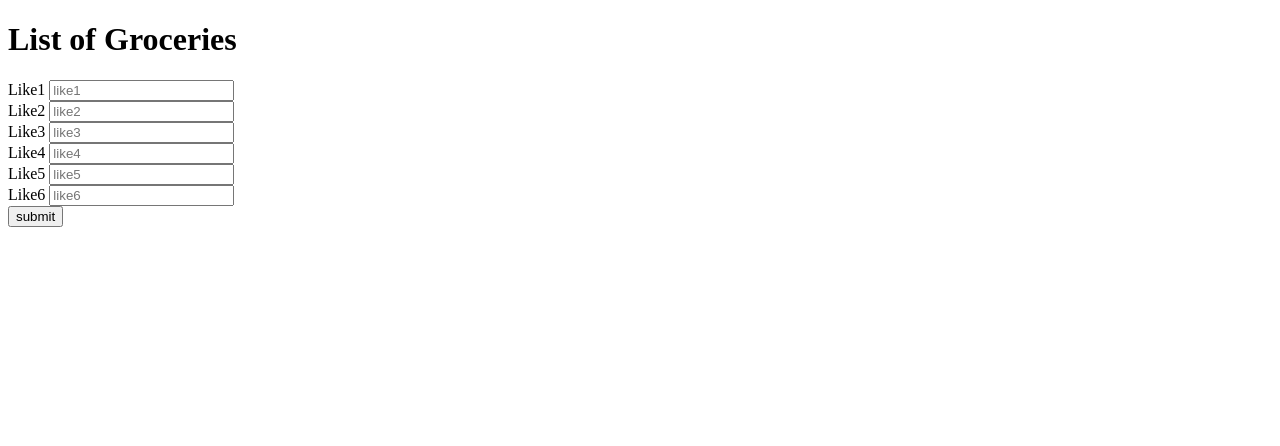
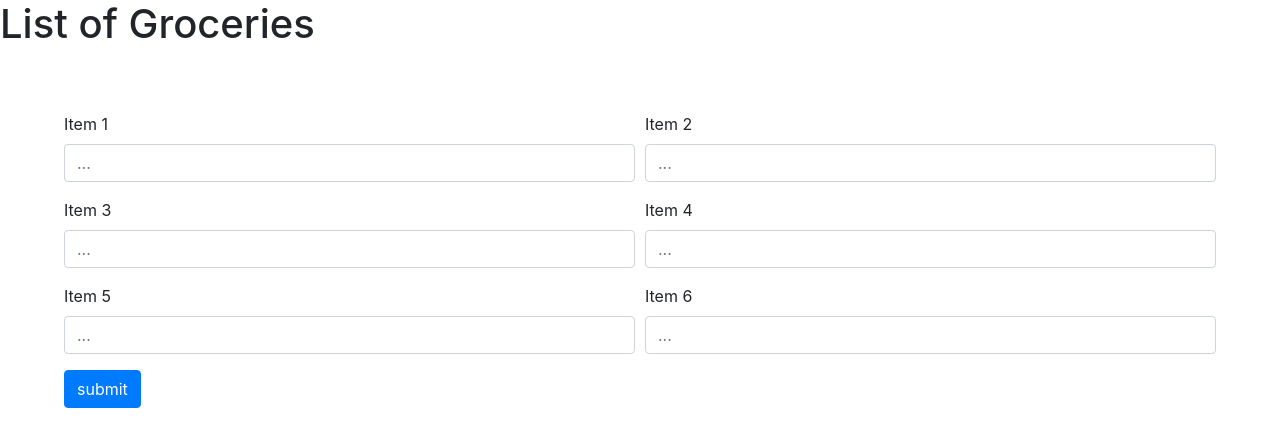
Before and after one commit to TanviCodeLife/groceries-list, a plain HTML site: page index.html in a window 1280 px wide. Drawn offline with Linux system fonts and the light colour scheme.

Commit message:
add map function to grocery list and hide form on submit

```diff
--- a/css/styles.css
+++ b/css/styles.css
@@ -0,0 +1,9 @@
+#form1 {
+  margin-right: 5%;
+  margin-left: 5%;
+  margin-top: 5%;
+}
+/*
+#list {
+  display:none;
+} */
--- a/index.html
+++ b/index.html
@@ -1,6 +1,10 @@
 <!DOCTYPE html>
 <html>
 <head>
+  <link rel="stylesheet" href="css/styles.css">
+  <link rel="stylesheet" href="css/bootstrap.css">
+  <script src="js/jquery-3.3.1.js"></script>
+  <script src="js/scripts.js"></script>
   <meta charset="utf-8">
   <title>Groceries</title>
 </head>
@@ -10,36 +14,39 @@
     <form id="form1">
       <div class="form-row">
         <div class="form-group col-md-6">
-              <label for="like1">Like1</label>
-              <input type="text" class="form-control" id="like1" placeholder="like1">
+          <label for="like1">Item 1</label>
+          <input type="text" class="form-control" id="like1" placeholder="...">
         </div>
         <div class="form-group col-md-6">
-              <label for="like2">Like2</label>
-              <input type="text" class="form-control" id="like2" placeholder="like2">
+          <label for="like2">Item 2</label>
+          <input type="text" class="form-control" id="like2" placeholder="...">
         </div>
       </div>
       <div class="form-row">
         <div class="form-group col-md-6">
-              <label for="like3">Like3</label>
-              <input type="text" class="form-control" id="like3" placeholder="like3">
+          <label for="like3">Item 3</label>
+          <input type="text" class="form-control" id="like3" placeholder="...">
         </div>
         <div class="form-group col-md-6">
-              <label for="like4">Like4</label>
-              <input type="text" class="form-control" id="like4" placeholder="like4">
+          <label for="like4">Item 4</label>
+          <input type="text" class="form-control" id="like4" placeholder="...">
         </div>
       </div>
       <div class="form-row">
         <div class="form-group col-md-6">
-              <label for="like5">Like5</label>
-              <input type="text" class="form-control" id="like5" placeholder="like5">
+          <label for="like5">Item 5</label>
+          <input type="text" class="form-control" id="like5" placeholder="...">
         </div>
         <div class="form-group col-md-6">
-              <label for="like6">Like6</label>
-              <input type="text" class="form-control" id="like6" placeholder="like6">
+          <label for="like6">Item 6</label>
+          <input type="text" class="form-control" id="like6" placeholder="...">
         </div>
       </div>
       <button type="submit" class="btn btn-primary">submit</button>
     </form>
   </div>
+  <div id="list">
+    <ul id="grocery_output"> </ul>
+  </div>
 </body>
 </html>
--- a/js/scripts.js
+++ b/js/scripts.js
@@ -0,0 +1,25 @@
+$(document).ready(function(){
+  $("form#form1").submit(function(event){
+    event.preventDefault();
+//user-input
+    var inputs =["like1","like2","like3","like4","like5","like6"];
+
+//business-logic
+    var groceryList = inputs.map(function(input){
+      var inputValue = $("input#" + input).val();
+      var inputUpper = inputValue.toUpperCase();
+      return inputUpper;
+
+    });
+    var groceryListOut = [];
+    groceryListOut = groceryList.sort();
+    console.log(groceryListOut);
+
+//user-output
+     groceryListOut.forEach(function(item){
+    $("ul#grocery_output").append("<li>" + item + "</li>");
+  });
+  $("#form1").fadeOut();
+
+  });
+});
```
Lines whose indentation alone changed are shown as unchanged.
